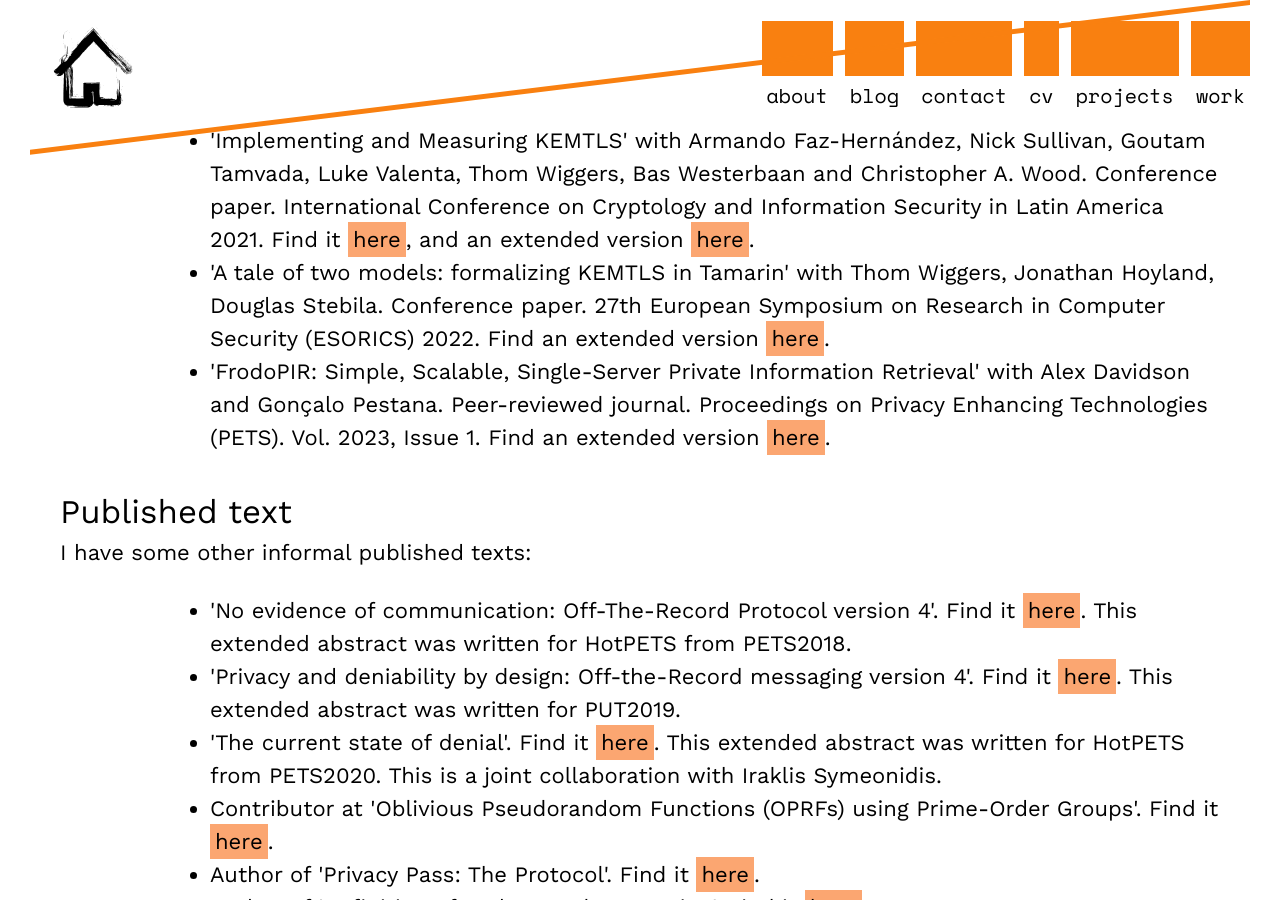
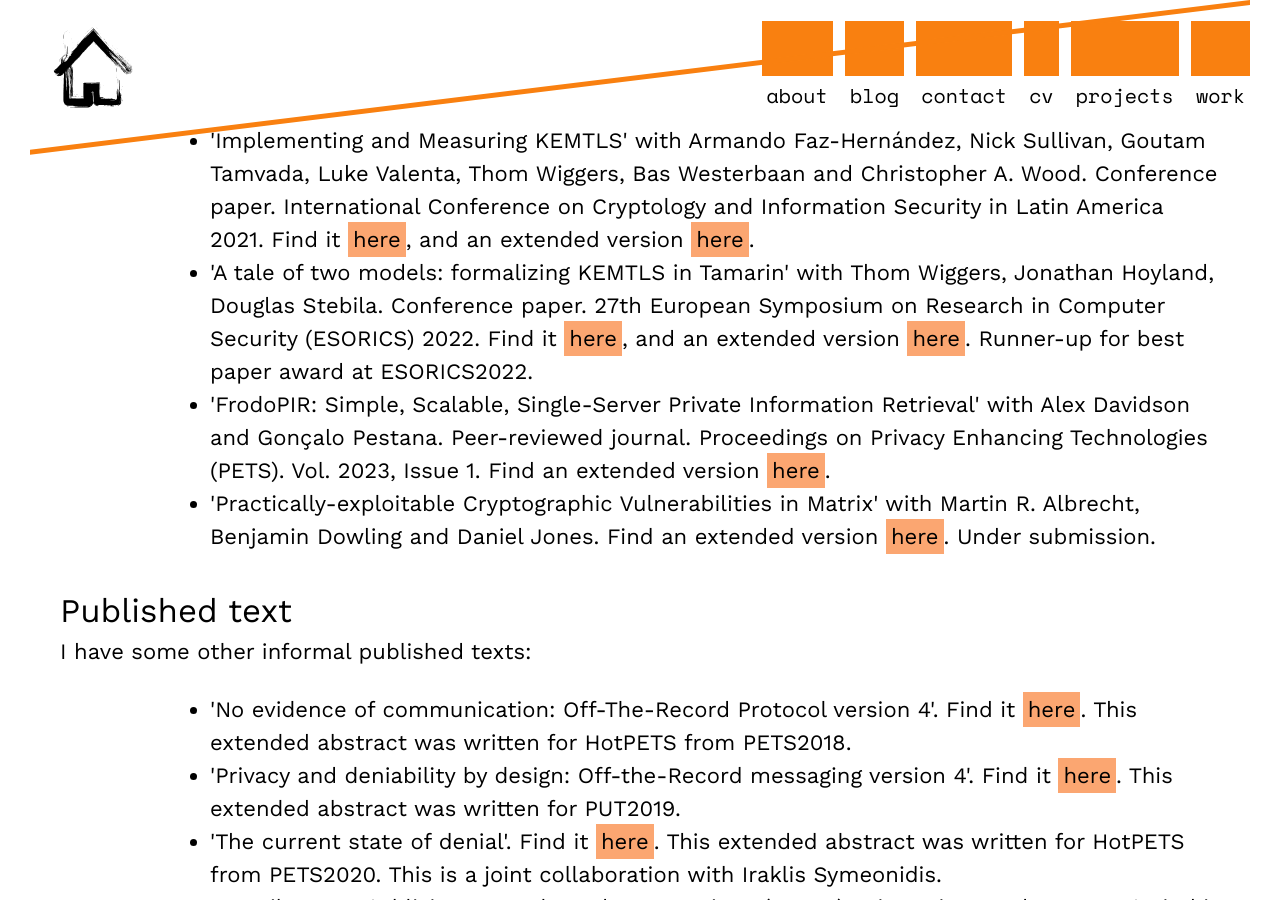
Before and after one commit to claucece/claucece.github.io, a Jekyll site: the page built from work.html, in a window 1280 px wide and 900 px high, scrolled down 856 px. Built offline with Jekyll 4.4.1, drawn with Linux system fonts in a browser that asks for light colours; some of the changed text lies outside the part shown.

Commit message:
Happy updates

```diff
--- a/work.html
+++ b/work.html
@@ -27,8 +27,9 @@
     <ul class="centered-list">
       <li>'A Fast and Simple Partially Oblivious PRF, with Applications' with Nirvan Tyagi, Thomas Ristenpart, Nick Sullivan, Stefano Tessaro, and Christopher A. Wood. Find it <a href="https://eprint.iacr.org/2021/864.pdf" target="_blank">here</a>. Conference paper. International Conference on the Theory and Applications of Cryptographic Techniques in Europe 2022.</li>
       <li>'Implementing and Measuring KEMTLS' with Armando Faz-Hernández, Nick Sullivan, Goutam Tamvada, Luke Valenta, Thom Wiggers, Bas Westerbaan and Christopher A. Wood. Conference paper. International Conference on Cryptology and Information Security in Latin America 2021. Find it <a href="https://link.springer.com/chapter/10.1007/978-3-030-88238-9_5" target="_blank">here</a>, and an extended version <a href="https://eprint.iacr.org/2021/1019" target"_blank">here</a>.
-      <li>'A tale of two models: formalizing KEMTLS in Tamarin' with Thom Wiggers, Jonathan Hoyland, Douglas Stebila. Conference paper. 27th European Symposium on Research in Computer Security (ESORICS) 2022. Find an extended version <a href="https://eprint.iacr.org/2022/1111.pdf" target"_blank">here</a>.</li>
+      <li>'A tale of two models: formalizing KEMTLS in Tamarin' with Thom Wiggers, Jonathan Hoyland, Douglas Stebila. Conference paper. 27th European Symposium on Research in Computer Security (ESORICS) 2022. Find it <a href="https://link.springer.com/chapter/10.1007/978-3-031-17143-7_4" target="_blank">here</a>, and an extended version <a href="https://eprint.iacr.org/2022/1111.pdf" target"_blank">here</a>. Runner-up for best paper award at ESORICS2022.</li>
       <li>'FrodoPIR: Simple, Scalable, Single-Server Private Information Retrieval' with Alex Davidson and Gonçalo Pestana. Peer-reviewed journal. Proceedings on Privacy Enhancing Technologies (PETS). Vol. 2023, Issue 1. Find an extended version <a href="https://eprint.iacr.org/2022/981.pdf" target"_blank">here</a>.</li>
+      <li>'Practically-exploitable Cryptographic Vulnerabilities in Matrix' with Martin R. Albrecht, Benjamin Dowling and Daniel Jones. Find an extended version <a href="https://nebuchadnezzar-megolm.github.io/static/paper.pdf" target"_blank">here</a>. Under submission.</li>
 		</ul>
 		<br>
 
@@ -222,6 +223,8 @@
       <li>"Post-quantum cryptography" at Computer Webinar Series 2022 at Amirkabir University. Find the information <a href="https://www.linkedin.com/company/computer-webinar-series/?originalSubdomain=ir" target="_blank">here</a>.</li>
 			<li>"Private Browsing" at OpenLabEC. Find the information <a href="https://t.co/vaQppGNRXz" target="_blank">here</a>. </li>
 			<li>"Anonymous Tokens" at TPAC2023 at W3C. Find the information <a href="https://github.com/antifraudcg/meetings/blob/main/tpac/2022/tpac-2022.md" target="_blank">here</a>.</li>
+			<li><strong>Upcoming:</strong> "PPM techniques and privacy" at IETF en América Latina.</li>
+			<li><strong>Upcoming:</strong> "New privacy mechanism and PQC" at VictorCrypto from the University of Michigan. Find the information <a href="https://victorcrypto.org/" target="_blank">here</a>.</li>
     </ul>
   </div>
 </div>
```
